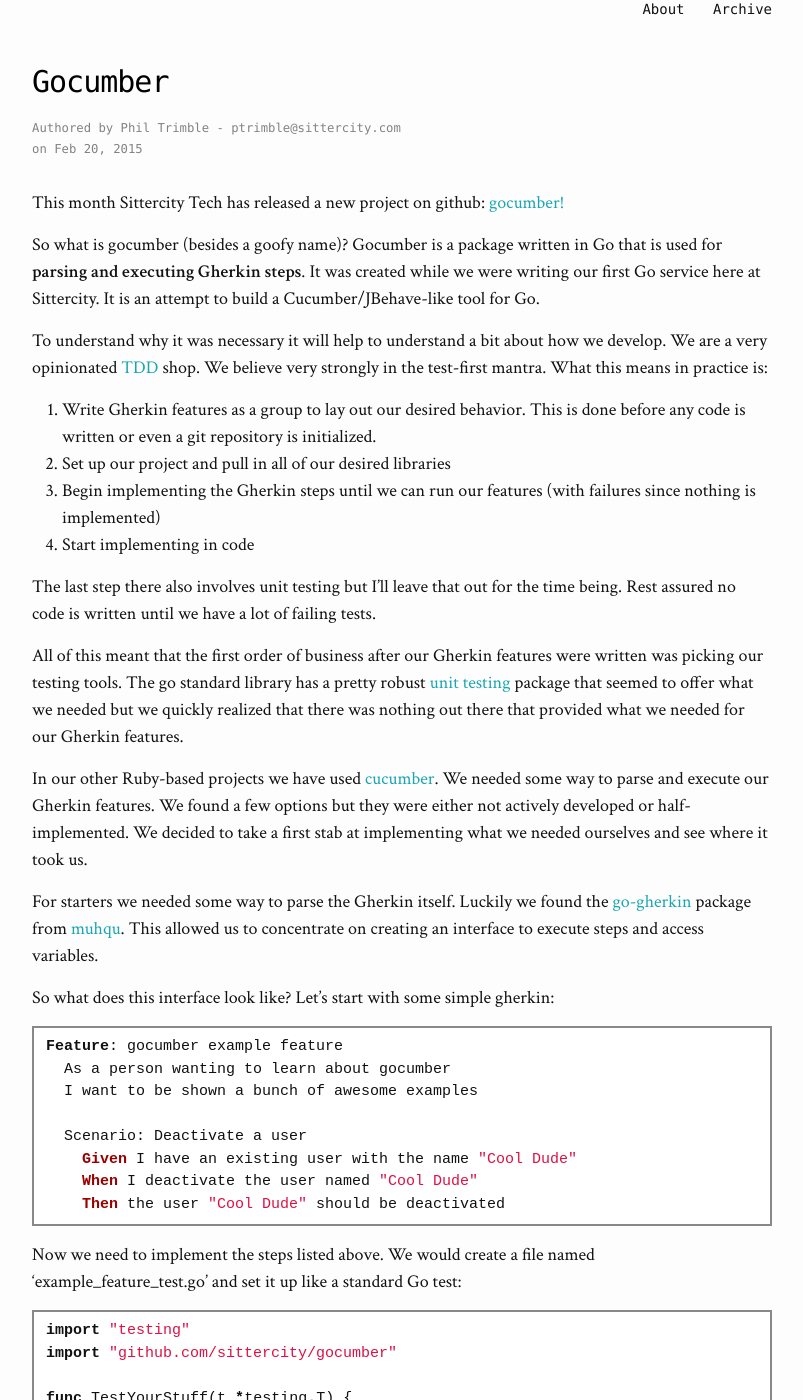
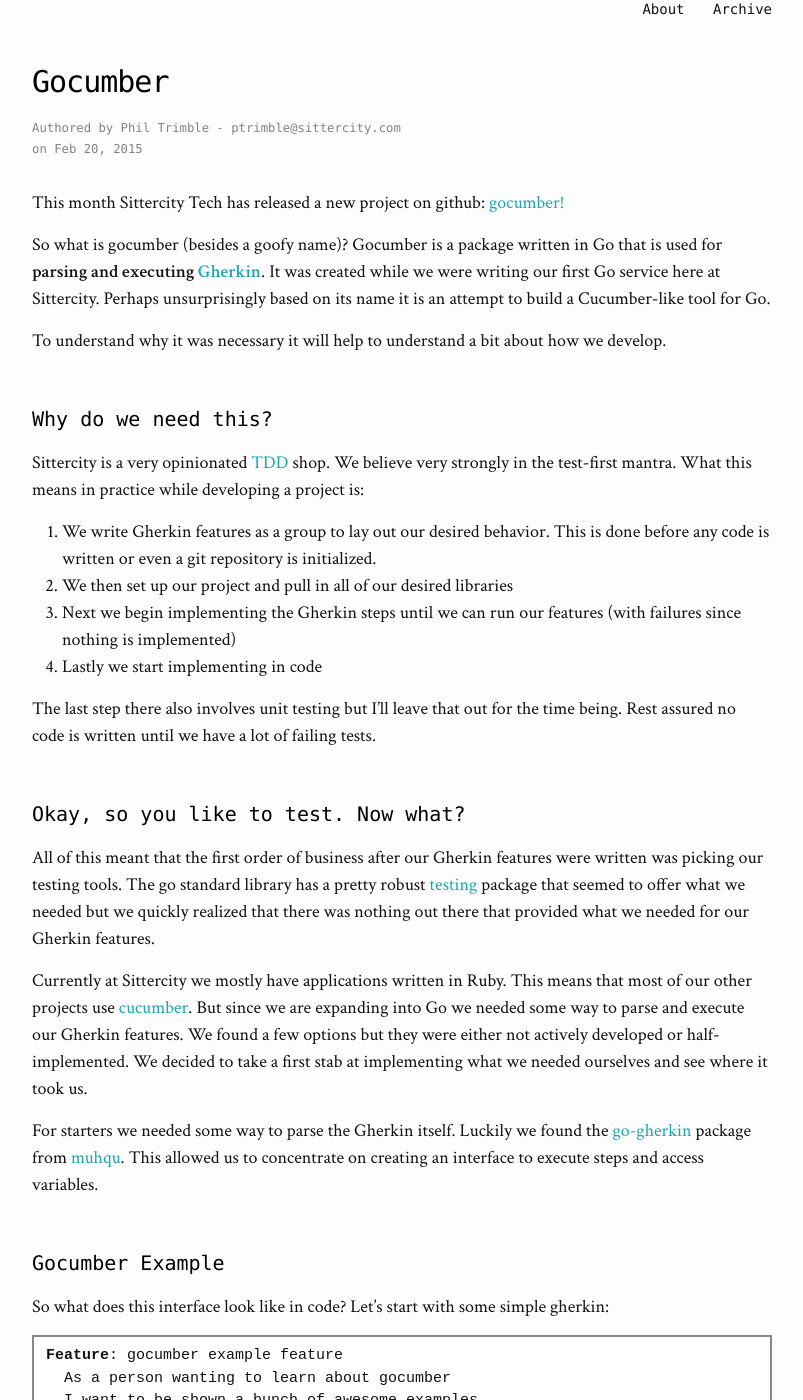
Before and after one commit to sittercity/sittercity.github.io, a Jekyll site: the page built from _posts/2015-02-20-gocumber.markdown, in a window 1280 px wide and 1400 px high, scrolled down 264 px. Shown: the whole window, without its empty margins (238-1041 px from the left). Built offline with Jekyll 4.4.1, drawn with Linux system fonts in a browser that asks for light colours; some of the changed text lies outside the part shown.

Commit message:
Final updates to gocumber introduction

```diff
--- a/_posts/2015-02-20-gocumber.markdown
+++ b/_posts/2015-02-20-gocumber.markdown
@@ -9,24 +9,29 @@
 
 This month Sittercity Tech has released a new project on github: [gocumber!](https://github.com/sittercity/gocumber "gocumber")
 
-So what is gocumber (besides a goofy name)? Gocumber is a package written in Go that is used for **parsing and executing Gherkin steps**. It was created while we were writing our first Go service here at Sittercity. It is an attempt to build a Cucumber/JBehave-like tool for Go.
+So what is gocumber (besides a goofy name)? Gocumber is a package written in Go that is used for **parsing and executing [Gherkin](https://cukes.info/gherkin.html)**. It was created while we were writing our first Go service here at Sittercity. Perhaps unsurprisingly based on its name it is an attempt to build a Cucumber-like tool for Go.
 
-To understand why it was necessary it will help to understand a bit about how we develop. We are a very opinionated [TDD](http://en.wikipedia.org/wiki/Test-driven_development "Test-Driven Development") shop. We believe very strongly in the test-first mantra. What this means in practice is:
+To understand why it was necessary it will help to understand a bit about how we develop.
 
-1. Write Gherkin features as a group to lay out our desired behavior. This is done before any code is written or even a git repository is initialized.
-1. Set up our project and pull in all of our desired libraries
-1. Begin implementing the Gherkin steps until we can run our features (with failures since nothing is implemented)
-1. Start implementing in code
+## Why do we need this?
+Sittercity is a very opinionated [TDD](http://en.wikipedia.org/wiki/Test-driven_development "Test-Driven Development") shop. We believe very strongly in the test-first mantra. What this means in practice while developing a project is:
+
+1. We write Gherkin features as a group to lay out our desired behavior. This is done before any code is written or even a git repository is initialized.
+1. We then set up our project and pull in all of our desired libraries
+1. Next we begin implementing the Gherkin steps until we can run our features (with failures since nothing is implemented)
+1. Lastly we start implementing in code
 
 The last step there also involves unit testing but I'll leave that out for the time being. Rest assured no code is written until we have a lot of failing tests.
 
-All of this meant that the first order of business after our Gherkin features were written was picking our testing tools. The go standard library has a pretty robust [unit testing](http://golang.org/pkg/testing/) package that seemed to offer what we needed but we quickly realized that there was nothing out there that provided what we needed for our Gherkin features.
+## Okay, so you like to test. Now what?
+All of this meant that the first order of business after our Gherkin features were written was picking our testing tools. The go standard library has a pretty robust [testing](http://golang.org/pkg/testing/) package that seemed to offer what we needed but we quickly realized that there was nothing out there that provided what we needed for our Gherkin features.
 
-In our other Ruby-based projects we have used [cucumber](https://cukes.info/). We needed some way to parse and execute our Gherkin features. We found a few options but they were either not actively developed or half-implemented. We decided to take a first stab at implementing what we needed ourselves and see where it took us.
+Currently at Sittercity we mostly have applications written in Ruby. This means that most of our other projects use [cucumber](https://cukes.info/). But since we are expanding into Go we needed some way to parse and execute our Gherkin features. We found a few options but they were either not actively developed or half-implemented. We decided to take a first stab at implementing what we needed ourselves and see where it took us.
 
 For starters we needed some way to parse the Gherkin itself. Luckily we found the [go-gherkin](https://github.com/muhqu/go-gherkin) package from [muhqu](https://github.com/muhqu). This allowed us to concentrate on creating an interface to execute steps and access variables.
 
-So what does this interface look like? Let's start with some simple gherkin:
+## Gocumber Example
+So what does this interface look like in code? Let's start with some simple gherkin:
 
 {% highlight gherkin %}
 Feature: gocumber example feature
@@ -65,17 +70,22 @@
 }
 {% endhighlight %}
 
-This is a contrived example but you can see the basics. Here we create the step definitions and implement our desired behavior. You can see a more complete example in our [git repository](https://github.com/sittercity/gocumber) under the 'example' directory.
+This is a contrived example but you can see the basics. Here we create the step definitions and implement our desired behavior. If you forget to implement a step then you'll receive an error when running your tests, just like in Cucumber. All of the steps are then executed at the end with the 'step.Run()' function.
+
+You can see a more complete example in our [git repository](https://github.com/sittercity/gocumber) under the 'example' directory.
 
 Now we have a gherkin tool to execute our tests! We were off and running. We've successfully implemented our first Golang project and are spinning up a few more. In the near future we'll be rolling this tool into multiple projects, following much the same pattern as above.
 
-So now that the tool is available where do we go from here? Well, we have a few missing pieces of fucntionality that we have not yet neeed to use internally and so have not implemented, such as:
+## What's missing?
+So now that the tool is available where do we go from here? Well, we have a few missing pieces of functionality that we have not yet needed to use internally and so have not implemented, such as:
 
-1. Does not process the Gherkin backgrounds
+1. Does not process Gherkin backgrounds
 1. Only performs variable replacement using data tables in outlines, not in text (like json)
 
 We plan to add in these features as we encounter situations that require them in our upcoming internal projects. But we strongly believe in only engineering a solution when the need arises so we're not in any rush.
 
 We would love to hear feedback! Feel free to file issues and/or provide PRs to add functionality.
 
+P.S. - I don't remember how we came up with this terrible name. I imagine it was said as a joke at first but then stuck. You're welcome!
+
 *Comments? Questions? Want to point out a mistake? Leave a comment below or contact the author at ptrimble AT sittercity DOT com*
```
